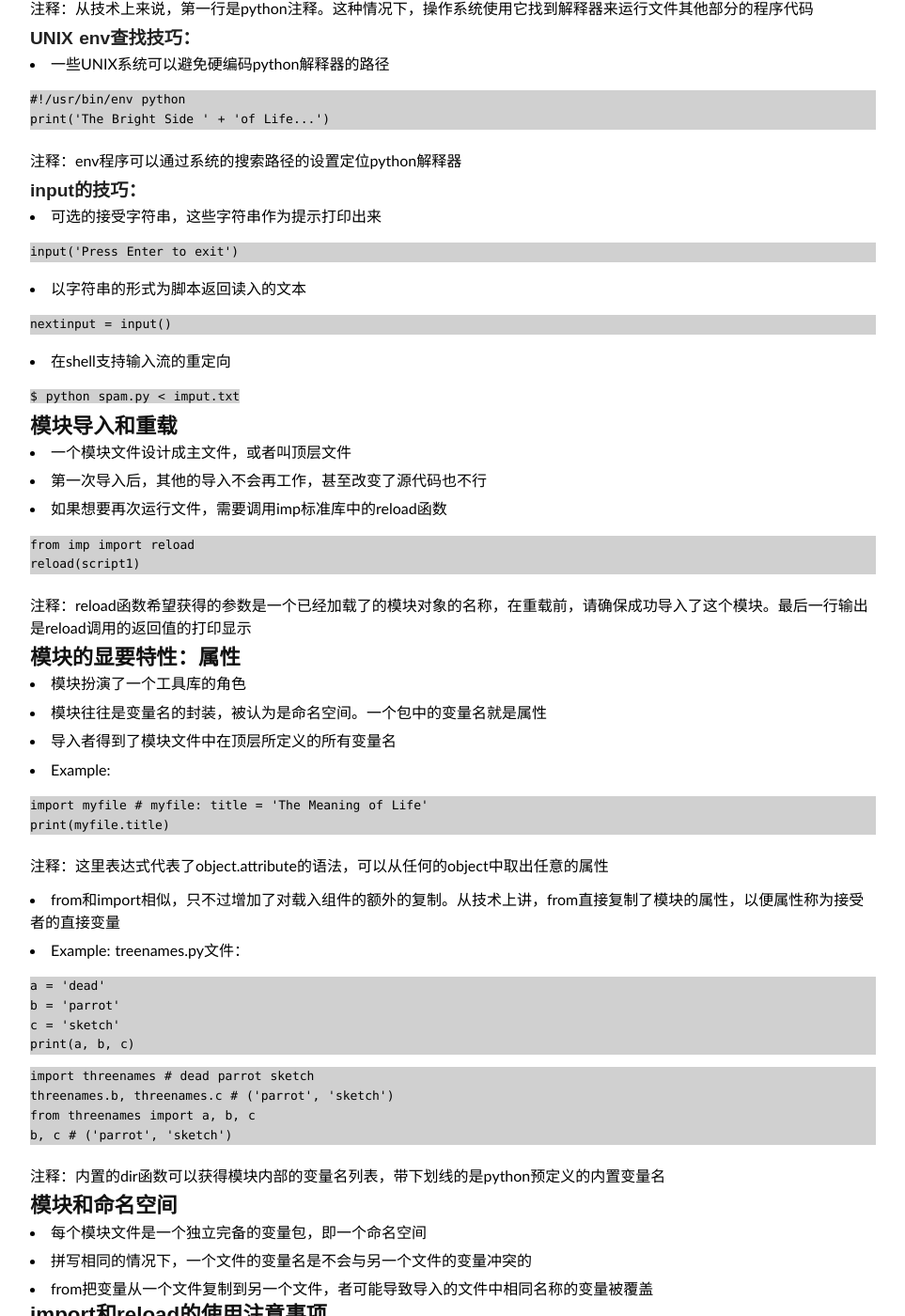
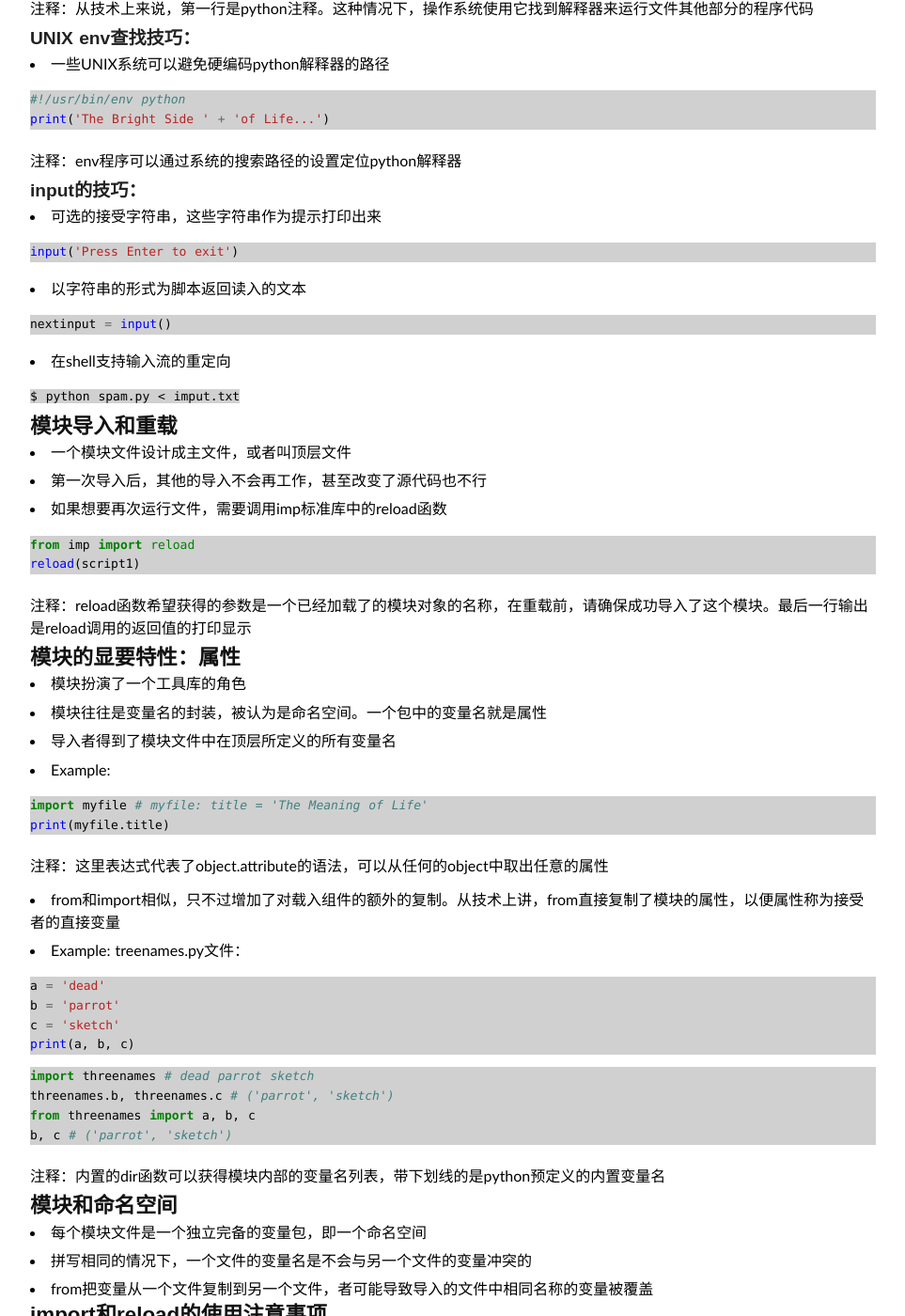
Before and after one commit to lihuiyan123/chaideblog.github.io, a Jekyll site: the page built from _posts/2016-11-9-Python-Learn-chapter3.md, in a window 1280 px wide and 1400 px high, scrolled down 612 px. Shown: the whole window at 94% size, without its empty margins (158-1121 px from the left). Built offline with Jekyll 4.4.1, drawn with Linux system fonts in a browser that asks for light colours; some web fonts are replaced; some of the changed text lies outside the part shown.

Commit message:
2016/12/4 15:55

```diff
--- a/_posts/2016-11-9-Python-Learn-chapter3.md
+++ b/_posts/2016-11-9-Python-Learn-chapter3.md
@@ -31,7 +31,7 @@ excerpt: python是一门脚本语言，文件被称为模块，模块是变量
 * 脚本文件往往告诉操作系统可以作为顶层程序执行，在UNIX上往往使用`chmod +x file.py`
 * Example:
 
-{% highlight python3 %}
+{% highlight python %}
 #!/usr/local/bin/python
 print('The Bright Side ' + 'of Life...')
 {% endhighlight %}
@@ -42,7 +42,7 @@ print('The Bright Side ' + 'of Life...')
 
 * 一些UNIX系统可以避免硬编码python解释器的路径
 
-{% highlight python3 %}
+{% highlight python %}
 #!/usr/bin/env python
 print('The Bright Side ' + 'of Life...')
 {% endhighlight %}
@@ -53,13 +53,13 @@ print('The Bright Side ' + 'of Life...')
 
 * 可选的接受字符串，这些字符串作为提示打印出来
 
-{% highlight python3 %}
+{% highlight python %}
 input('Press Enter to exit')
 {% endhighlight %}
 
 * 以字符串的形式为脚本返回读入的文本
 
-{% highlight python3 %}
+{% highlight python %}
 nextinput = input()
 {% endhighlight %}
 
@@ -73,7 +73,7 @@ nextinput = input()
 * 第一次导入后，其他的导入不会再工作，甚至改变了源代码也不行
 * 如果想要再次运行文件，需要调用imp标准库中的reload函数
 
-{% highlight python3 %}
+{% highlight python %}
 from imp import reload
 reload(script1)
 {% endhighlight %}
@@ -87,7 +87,7 @@ reload(script1)
 * 导入者得到了模块文件中在顶层所定义的所有变量名
 * Example:
 
-{% highlight python3 %}
+{% highlight python %}
 import myfile # myfile: title = 'The Meaning of Life'
 print(myfile.title)
 {% endhighlight %}
@@ -97,14 +97,14 @@ print(myfile.title)
 * Example:
 treenames.py文件：
 
-{% highlight python3 %}
+{% highlight python %}
 a = 'dead'
 b = 'parrot'
 c = 'sketch'
 print(a, b, c)
 {% endhighlight %}
 
-{% highlight python3 %}
+{% highlight python %}
 import threenames # dead parrot sketch
 threenames.b, threenames.c # ('parrot', 'sketch')
 from threenames import a, b, c
```
